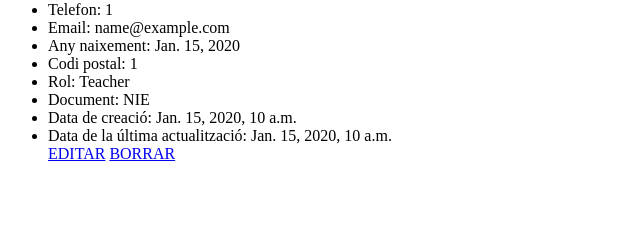
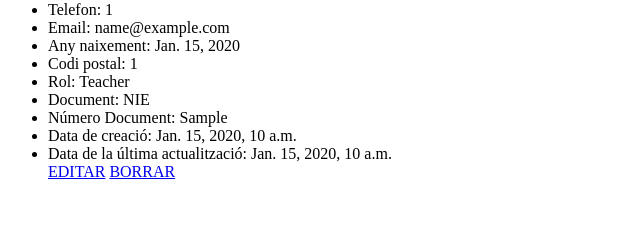
Before and after one commit to pooukah/autenticate_amb_DJ_JS_CSS_REYES, a Django app: page /app1/info/1 in a window 1280 px wide. Shown: the part 253-493 px from the top of the page, without its empty margins (0-640 px from the left). Run offline with Django 5.2, Linux system fonts and the light colour scheme; tables that the repository leaves empty hold one stand-in row (values such as "Sample post").

Commit message:
BE ACABAT

```diff
--- a/dsaw_DJ/app1/models.py
+++ b/dsaw_DJ/app1/models.py
@@ -22,3 +22,4 @@ class Person(models.Model):
     updatedAt = models.DateTimeField(auto_now=True)
     rol = models.CharField(max_length=30, choices=Rol.choices) ####
     document = models.CharField(max_length=15, choices=Doc.choices) ####
+    numDoc = models.CharField(max_length=9)
--- a/dsaw_DJ/app1/templates/info.html
+++ b/dsaw_DJ/app1/templates/info.html
@@ -16,6 +16,7 @@
             <li>Codi postal: {{persona.codiPostal}} </li>
             <li>Rol: {{persona.rol}} </li>
             <li>Document: {{persona.document}} </li>
+            <li>Número Document: {{ persona.numDoc }}</li>
             <li>Data de creació: {{persona.createdAt}} </li>
             <li>Data de la última actualització: {{persona.updatedAt}} </li>
             <a href="/app1/updateUser/{{ persona.id }}">EDITAR</a>
```
Also changed, not shown: dsaw_DJ/app1/migrations/0002_person_numdoc_alter_person_createdat_and_more.py (added), dsaw_DJ/app1/migrations/0003_alter_person_numdoc.py (added).
